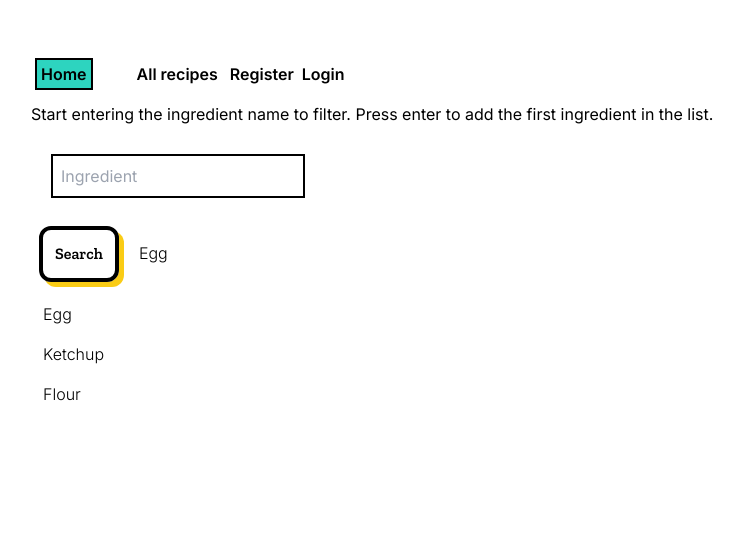
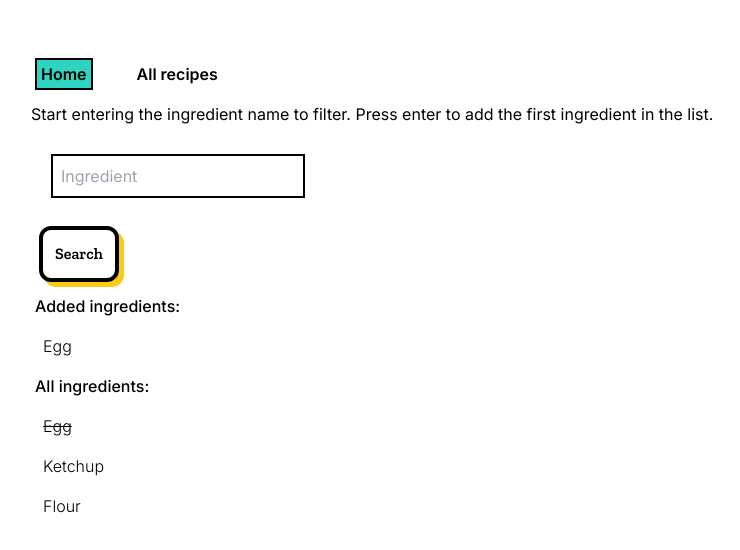
Before and after one commit to bibarsIs/nextjs-recipes, a Next.js app: page / in a window 1280 px wide. Both pictures are taken after a click on the item "Egg". Shown: the top 550 px of the page, without its empty margins (67-807 px from the left). Built offline with nearby package versions, Linux system fonts and the light colour scheme.

Commit message:
Added ingredients have different style

```diff
--- a/app/globals.css
+++ b/app/globals.css
@@ -15,3 +15,9 @@ body {
 input {
     border: 2px solid;
 }
+
+@layer base {
+    h2 {
+        @apply font-medium
+    }
+}
--- a/app/layout.tsx
+++ b/app/layout.tsx
@@ -1,12 +1,12 @@
 import './globals.css'
 import React from "react";
-import {Inter, Zilla_Slab} from '@next/font/google'
+import {Inter} from '@next/font/google'
 import Navbar from "../components/Navbar";
 
 const inter = Inter({
     subsets: ['latin'],
-    weight: ['300', '400', '600', '900'],
-    variable: '--font-inter',
+    // weight: ['300', '400', '600', '900'],
+    //variable: '--font-inter',
 })
 
 //tailwind variable not yet working for me as of december 2022
--- a/components/IngredientSearch.tsx
+++ b/components/IngredientSearch.tsx
@@ -36,6 +36,7 @@ export default function IngredientSearch() {
     const [ingredient, setIngredient] = useState('')
 
     function findRecipes() {
+        //
     }
 
     // ingredient input change
@@ -59,8 +60,9 @@ export default function IngredientSearch() {
                        className='p-2 m-4'/>
             </form>
             <ButtonBrutal type="submit" onClick={findRecipes}>Search</ButtonBrutal>
-
-            <AddedIngredientsList addedIngredients={addedIngredients} setAddedIngredients={setAddedIngredients}></AddedIngredientsList>
+            <h2>Added ingredients: </h2>
+             <AddedIngredientsList addedIngredients={addedIngredients} setAddedIngredients={setAddedIngredients}/>
+            <h2>All ingredients: </h2>
             <IngredientsList ingredients={ingredients} setAddedIngredients={setAddedIngredients}></IngredientsList>
         </div>
 
--- a/components/Navbar.tsx
+++ b/components/Navbar.tsx
@@ -6,8 +6,10 @@ export default function Navbar() {
             <li className='pr-8'><Link href='/'><span className='border-2 border-black bg-teal-400'>Home</span></Link></li>
 
             <li><Link href='/recipes'>All recipes</Link></li>
+{/*
             <li>Register</li>
             <li>Login</li>
+*/}
         </ul>
     );
 }
--- a/components/buttons/ButtonBrutal.tsx
+++ b/components/buttons/ButtonBrutal.tsx
@@ -10,9 +10,11 @@ const zillaSlab = Zilla_Slab({
 
 export default function ButtonBrutal({type, onClick, children} : {type: "button" | "submit" | "reset" | undefined, onClick :React.MouseEventHandler, children: string}) {
 
-
     return (
-        <button type={type} onClick={onClick} className={`${zillaSlab.className} font-medium border-4 border-black p-3 m-2 shadow-brutal shadow-yellow-400 rounded-xl`}>
+        <button type={type} onClick={onClick} className={`${zillaSlab.className}
+        font-medium border-4 border-black p-3 m-2 shadow-brutal shadow-yellow-400 rounded-xl
+        focus:translate-x-2 focus:translate-y-2 focus:shadow-transparent
+        transition-transform`}>
             {children}
         </button>
     );
--- a/components/ingredientLists/AddedIngredientItem.tsx
+++ b/components/ingredientLists/AddedIngredientItem.tsx
@@ -5,6 +5,6 @@ export default function AddedIngredientItem({onClick, children}: {
     children: string
 }) {
     return (
-        <li onClick={onClick} className={`cursor-pointer font-light m-2`}>{children}</li>
+        <li onClick={onClick} className={`cursor-pointer select-none font-light m-2`}>{children}</li>
     );
 }
--- a/components/ingredientLists/AddedIngredientsList.tsx
+++ b/components/ingredientLists/AddedIngredientsList.tsx
@@ -9,21 +9,24 @@ export default function AddedIngredientsList({addedIngredients, setAddedIngredie
     setAddedIngredients: React.Dispatch<React.SetStateAction<string[]>>,
 }) {
 
-    // adds ingredient to addedIngredients array
+    // removes addedIngredients array
     function handleRemoveIngredient(ingredient: string, event: React.MouseEvent<Element>) {
-        setAddedIngredients(prevState => {
-            return prevState.includes(ingredient) ? prevState : [...prevState, ingredient]
-        })
+        setAddedIngredients(addedIngredients.filter(word => word !== ingredient))
     }
 
+    if (addedIngredients.length !== 0) {
         return (
             <ul className='inline-flex flex-row'>
                 {addedIngredients.map((ingredient) => {
-                return <AddedIngredientItem onClick={() => {
-                    setAddedIngredients(addedIngredients.filter(word => word !== ingredient))
-                }}
+                    return <AddedIngredientItem
+                        onClick={(event) => handleRemoveIngredient(ingredient, event)}
                         key={ingredient}>{ingredient}</AddedIngredientItem>
                 })}
             </ul>
         )
+    } else {
+        return (
+            <div className='font-light m-2'>None</div>
+        )
     }
+}
--- a/components/ingredientLists/IngredientItem.tsx
+++ b/components/ingredientLists/IngredientItem.tsx
@@ -1,11 +1,26 @@
-import React from "react";
+import React, {useState} from "react";
 
-export default function IngredientItem({onClick, isAdded, children}: {
-    onClick: React.MouseEventHandler,
-    isAdded: boolean,
-    children: string
+export default function IngredientItem({setAddedIngredients, children}: {
+    children: string,
+    setAddedIngredients: React.Dispatch<React.SetStateAction<string[]>>,
 }) {
+    const [isAdded, setIsAdded] = useState(false)
+
+    // adds ingredient to addedIngredients array
+    function handleClick(ingredient: string) {
+        console.log('added')
+        setAddedIngredients(prevState => {
+            if (prevState.includes(ingredient)) {
+                return prevState.filter(word => word !== ingredient)
+            } else {
+                return [...prevState, ingredient]
+            }
+        })
+        setIsAdded(prevState => !prevState)
+    }
+
     return (
-        <li onClick={onClick} className={`cursor-pointer font-light m-2 ${isAdded ? 'line-through' : ''}`}>{children}</li>
+        <li onClick={() => handleClick(children)}
+            className={`cursor-pointer select-none font-light m-2 ${isAdded ? 'line-through' : ''}`}>{children}</li>
     );
 }
--- a/components/ingredientLists/IngredientsList.tsx
+++ b/components/ingredientLists/IngredientsList.tsx
@@ -1,27 +1,16 @@
 import IngredientItem from "./IngredientItem";
 import React, {useEffect, useState} from "react";
 
-{/*List of ingredients to be added to user's lists*/
-}
+//  List of ingredients to be added to user's lists
 export default function IngredientsList({ingredients, setAddedIngredients}: {
     ingredients: string[],
     setAddedIngredients: React.Dispatch<React.SetStateAction<string[]>>,
 }) {
-
-    // adds ingredient to addedIngredients array
-    function handleAddIngredient(ingredient: string, event: React.MouseEvent<Element>) {
-        setAddedIngredients(prevState => {
-            return prevState.includes(ingredient) ? prevState : [...prevState, ingredient]
-        })
-    }
-
-
     const [isAdded, setIsAdded] = useState(false)
     return (
         <ul>
             {ingredients.map((ingredient) => {
-                return <IngredientItem onClick={(event) => handleAddIngredient(ingredient, event)}
-                                       isAdded={isAdded}
+                return <IngredientItem setAddedIngredients={setAddedIngredients}
                                        key={ingredient}>{ingredient}</IngredientItem>
             })}
         </ul>
```
Lines whose indentation alone changed are shown as unchanged.
